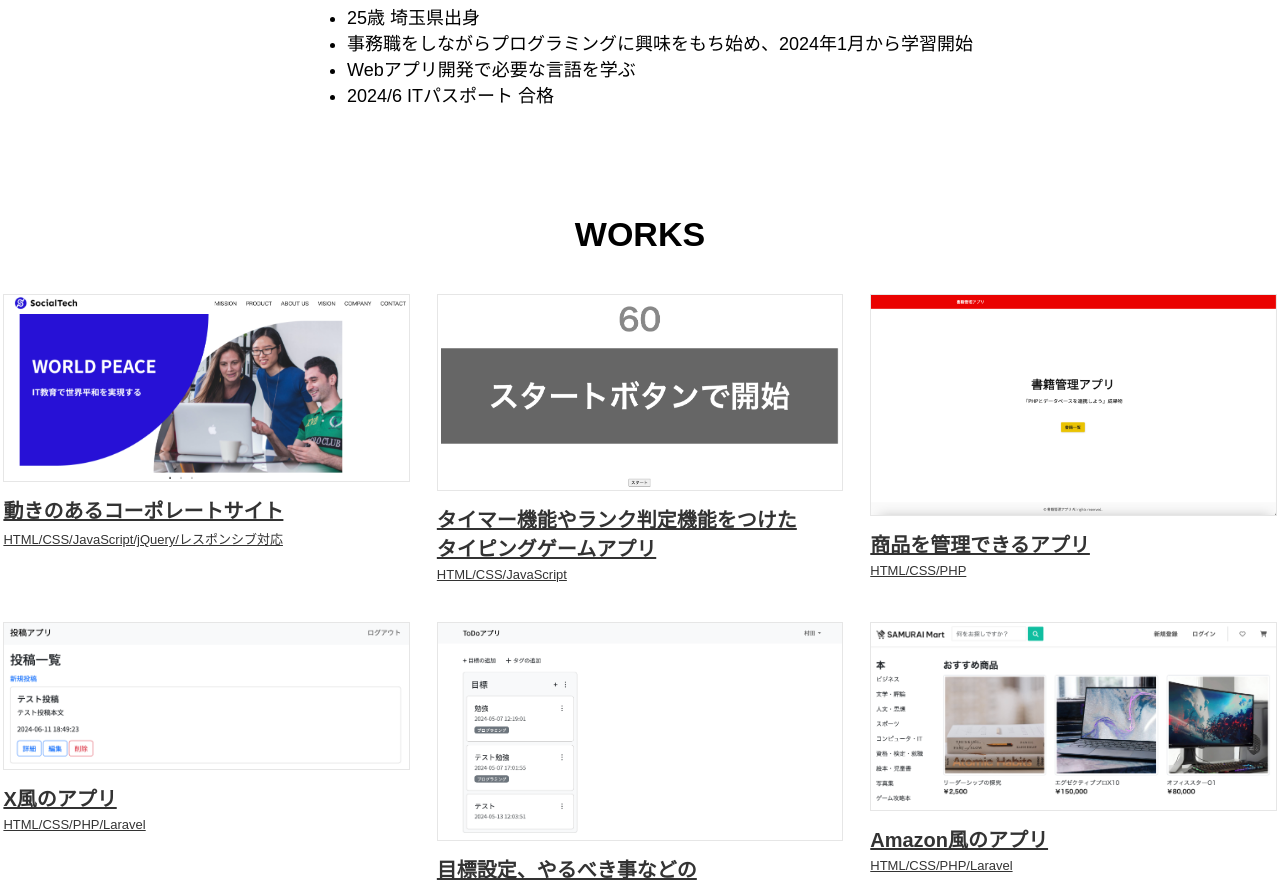
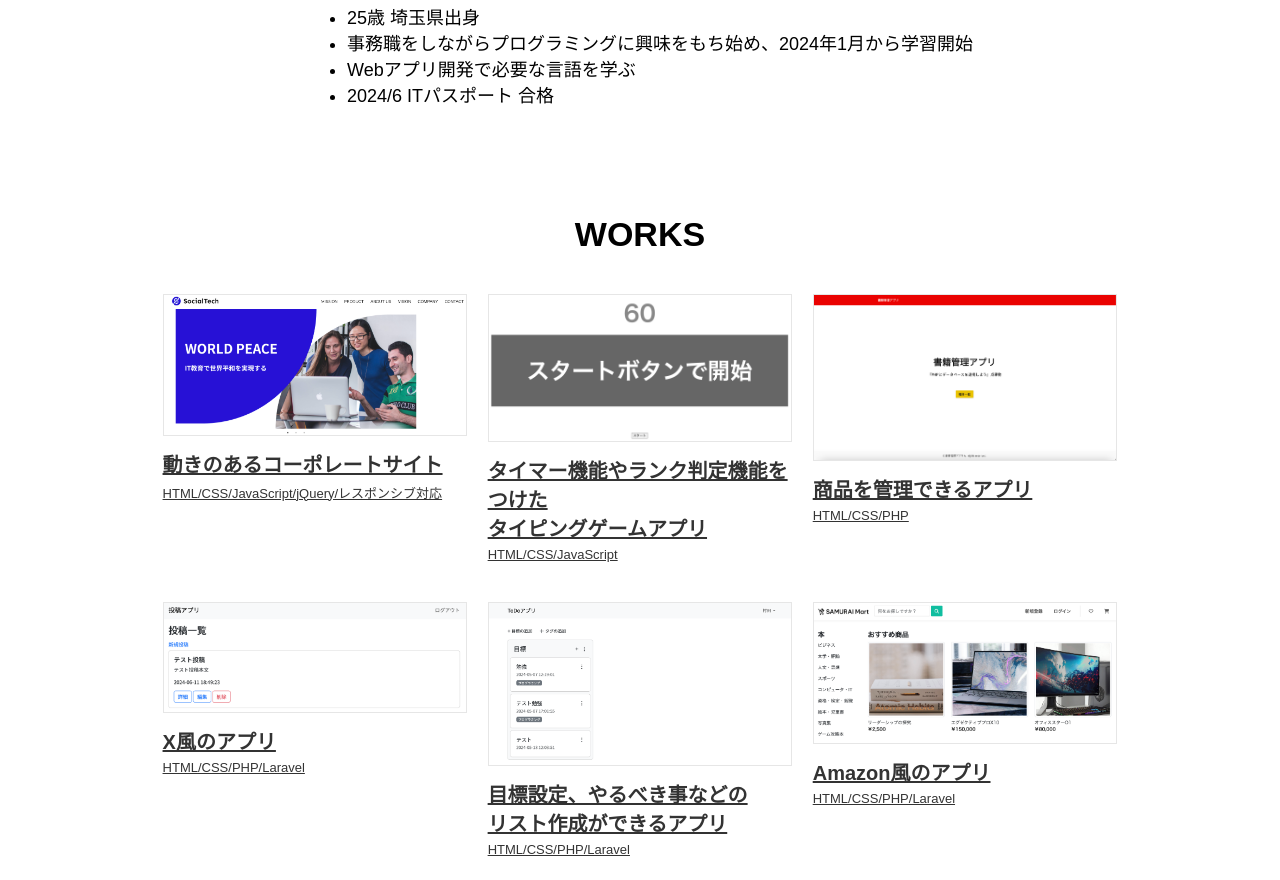
Before and after one commit to Y7Murata/my_portfolio, a plain HTML site: page index.html in a window 1280 px wide. Shown: the part 1257-2137 px from the top of the page. Drawn offline with nearby package versions, Linux system fonts and the light colour scheme.

Commit message:
“変更”

```diff
--- a/css/style.css
+++ b/css/style.css
@@ -265,6 +265,11 @@ section {
   text-decoration: none;
 }
 
+.container {
+margin: 20px auto;
+max-width: 960px;
+}
+
 
 /* 横幅が767pxまでの場合 */
 @media (max-width: 767px) {
```
